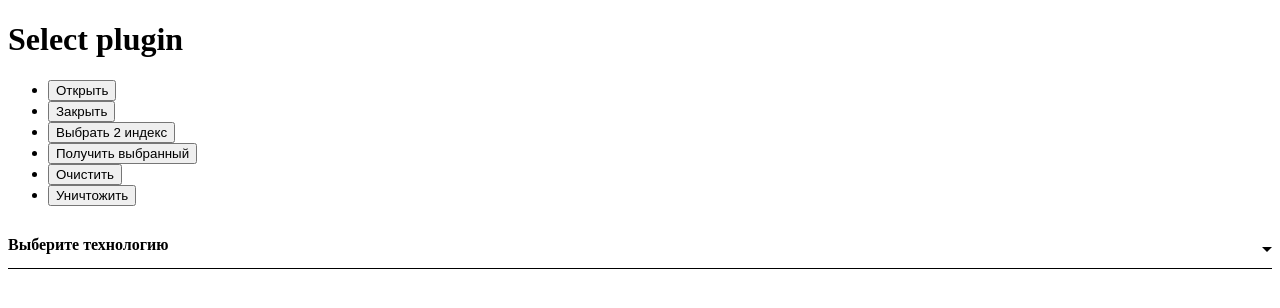
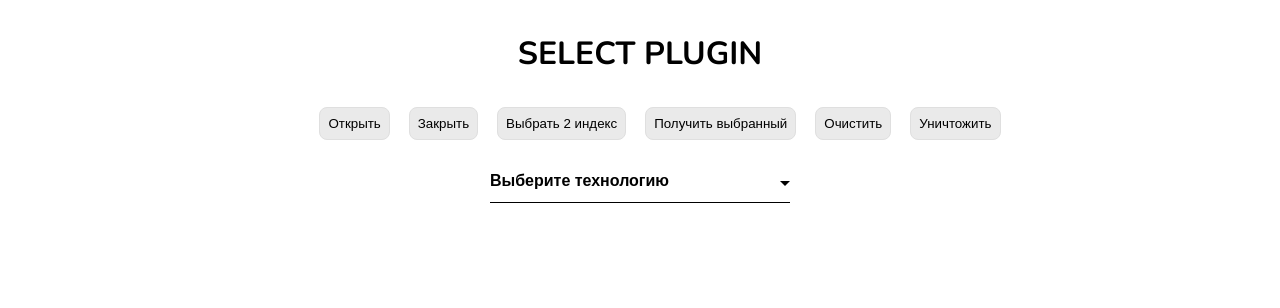
Before and after one commit to lexdesigner/custom-select-plugin, a plain HTML site: page index.html in a window 1280 px wide. Drawn offline with nearby package versions, Linux system fonts and the light colour scheme.

Commit message:
Update style.css

```diff
--- a/style.css
+++ b/style.css
@@ -1,3 +1,43 @@
+body {
+  font-family: 'Nunito', sans-serif;
+}
+
+h1 {
+  font-weight: bold;
+  text-transform: uppercase;
+  text-align: center;
+  margin-top: 2rem;
+}
+#settings {
+  margin-top: 2rem;
+}
+#settings ul{
+  list-style-type: none;
+  display: -webkit-flex;
+  display: -ms-flex;
+  display: flex;
+  justify-content: space-around;
+  width: 700px;
+  margin: 0 auto;
+}
+button {
+  background-color: #eaeaea;
+  border: 1px solid #dfdfdf;
+  padding: 8px;
+  border-radius: 8px;
+  cursor: pointer;
+  outline: none;
+  -webkit-transition: .3s ease;
+  -o-transition: .3s ease;
+  transition: .3s ease;
+}
+button:hover {
+background-color: #cacaca;
+}
+#select {
+  width: 300px;
+  margin: 0 auto;
+}
 #label {
   display: block;
   position: relative;
```
